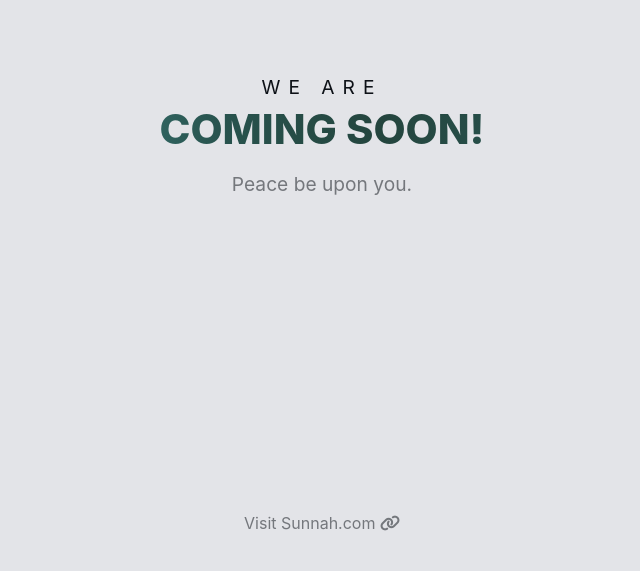
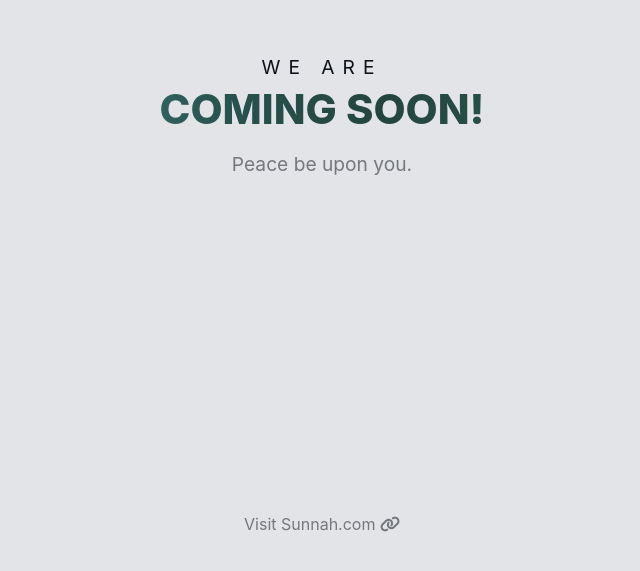
Before and after one commit to sogir/sland_port, a plain HTML site: page index.html in a window 1280 px wide. Shown: the part 225-796 px from the top of the page, without its empty margins (318-958 px from the left). Drawn offline with Linux system fonts and the light colour scheme.

Commit message:
minor update

```diff
--- a/style.css
+++ b/style.css
@@ -10,7 +10,7 @@ body {
 }
 
 .container {
-    height: 90vh;
+    height: 85vh;
     display: flex;
     flex-direction: column;
     justify-content: center;
@@ -72,6 +72,14 @@ h1 {
     }
 }
 
+.footer {
+    height: 15vh;
+    display: flex;
+    flex-direction: column;
+    justify-content: center;
+
+}
+
 .footer-link {
     margin-top: 18px;
     color: #74777c;
```
